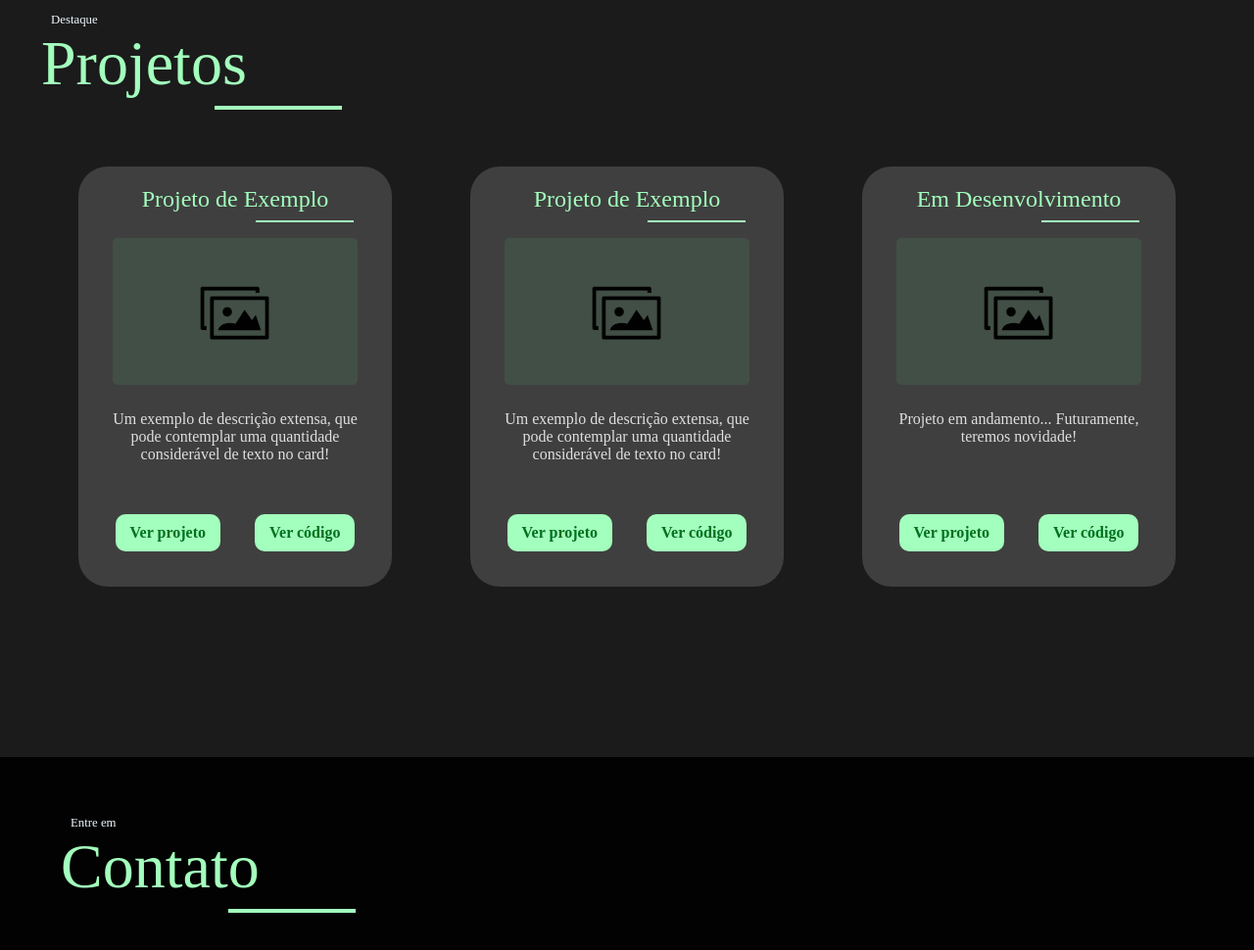
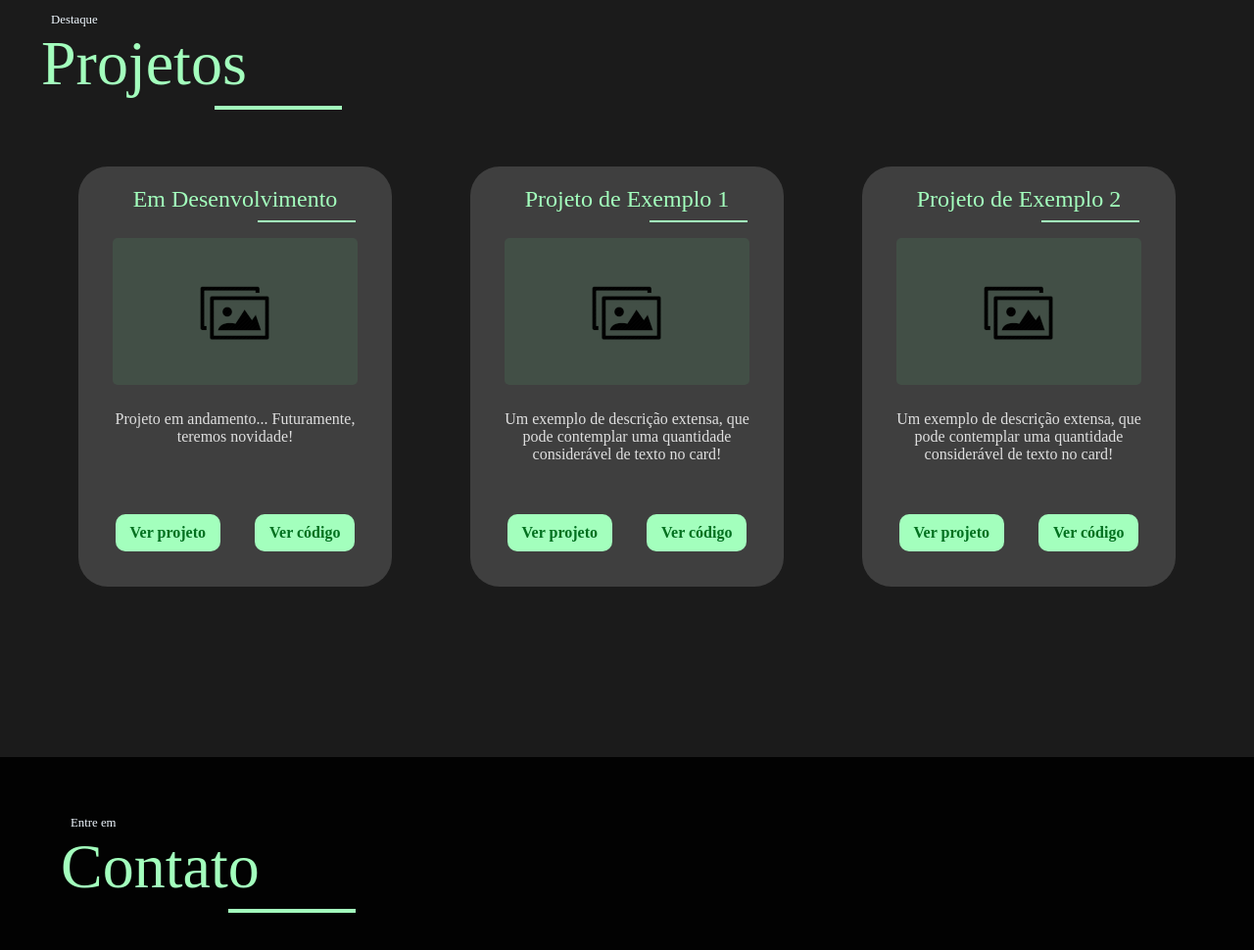
Before and after one commit to lucasaguiar-la/portfolio, a website with bundled scripts: page public/index.html in a window 1280 px wide. Shown: the part 827-1797 px from the top of the page at 98% size. Built offline with nearby package versions, Linux system fonts and the light colour scheme; files whose address does not match are found by name; a web font is replaced by a local one.

Commit message:
refac: Atualização do módulo addCards.js

```diff
--- a/public/assets/css/general.css
+++ b/public/assets/css/general.css
@@ -45,7 +45,7 @@ h2 {
 
 /*[TRANSIÇÃO]*/
 .header, .menu-header, .sessao-home, .home-imagem {
-  transition: 0.6s;
+  transition: 0.4s;
 }
 
 /*[ABERTURA NO LOADING DA PÁGINA]*/
--- a/public/assets/js/main.js
+++ b/public/assets/js/main.js
@@ -1,15 +1,18 @@
 import { ThemeManager } from './modules/switchs.js';
 import { FadeInManager } from './modules/fadeIn.js';
+import { CardManager } from './modules/addCards.js';
 
 class App {
     constructor() {
         this.themeManager = new ThemeManager();
         this.fadeInManager = new FadeInManager();
+        this.cardManager = new CardManager();
     }
 
     init() {
         this.themeManager.init();
         this.fadeInManager.init();
+        this.cardManager.init();
     }
 }
 
--- a/public/assets/js/modules/addCards.js
+++ b/public/assets/js/modules/addCards.js
@@ -1,67 +1,62 @@
-function adicionarCard(titulo, imagemSrc, descricao, linkProjeto, linkCodigo) {
-    const card = document.createElement('div');
-    card.className = 'card-projetos fade-in';
+export class CardManager {
+    constructor() {
+        this.containerCards = document.querySelector('.container-cards');
+        this.cardEmDesenvolvimento = document.getElementById('card-em-desenvolvimento');
+        this.projects = [
+            {
+                titulo: 'Projeto de Exemplo 1',
+                imagemSrc: './assets/images/geral/exemplo-projeto.png',
+                descricao: 'Um exemplo de descrição extensa, que pode contemplar uma quantidade considerável de texto no card!',
+                linkProjeto: '#',
+                linkCodigo: '#'
+            },
+            {
+                titulo: 'Projeto de Exemplo 2',
+                imagemSrc: './assets/images/geral/exemplo-projeto.png',
+                descricao: 'Um exemplo de descrição extensa, que pode contemplar uma quantidade considerável de texto no card!',
+                linkProjeto: '#',
+                linkCodigo: '#'
+            },
+            // Outros projetos aqui
+        ];
+    }
 
-    // [ELEMENTOS DO TITULO E IMG]
-    const cardTitulo = document.createElement('div');
-    cardTitulo.className = 'card-titulo';
-    const h3 = document.createElement('h3');
-    h3.textContent = titulo;
-    const img = document.createElement('img');
-    img.src = imagemSrc;
-    img.alt = `Imagem do projeto ${titulo}`;
-    img.className = 'card-imagem';
+    createCardElement({ titulo, imagemSrc, descricao, linkProjeto, linkCodigo }) {
+        const template = `
+            <div class="card-projetos fade-in start">
+                <div class="card-titulo">
+                    <h3>${titulo}</h3>
+                    <img src="${imagemSrc}" alt="Imagem do projeto ${titulo}" class="card-imagem">
+                </div>
+                <div class="card-descricao">
+                    <p>${descricao}</p>
+                </div>
+                <div class="card-botoes">
+                    <a href="${linkProjeto}" class="botoes-card" target="_blank" rel="noopener noreferrer">Ver projeto</a>
+                    <a href="${linkCodigo}" class="botoes-card" target="_blank" rel="noopener noreferrer">Ver código</a>
+                </div>
+            </div>
+        `;
 
-    cardTitulo.appendChild(h3);
-    cardTitulo.appendChild(img);
+        const card = document.createElement('div');
+        card.innerHTML = template.trim();
+        return card.firstElementChild;
+    }
 
-    // [ELEMENTOS DA DESCRIÇÃO]
-    const cardDescricao = document.createElement('div');
-    cardDescricao.className = 'card-descricao';
-    const p = document.createElement('p');
-    p.textContent = descricao;
-    cardDescricao.appendChild(p);
+    adicionarCard(projectData) {
+        const card = this.createCardElement(projectData);
 
-    // [DEFINE OS LINKS E OS BOTÕES PARA O PROJETO]
-    const cardBotoes = document.createElement('div');
-    cardBotoes.className = 'card-botoes';
-    const linkProjetoElement = document.createElement('a');
-    linkProjetoElement.href = linkProjeto;
-    linkProjetoElement.className = 'botoes-card';
-    linkProjetoElement.textContent = 'Ver projeto';
+        const firstCard = this.containerCards.firstElementChild;
+        if (firstCard) {
+            this.containerCards.insertBefore(card, firstCard.nextSibling);
+        } else {
+            this.containerCards.appendChild(card);
+        }
+    }
 
-    const linkCodigoElement = document.createElement('a');
-    linkCodigoElement.href = linkCodigo;
-    linkCodigoElement.className = 'botoes-card';
-    linkCodigoElement.textContent = 'Ver código';
-
-    cardBotoes.appendChild(linkProjetoElement);
-    cardBotoes.appendChild(linkCodigoElement);
-
-    // [MONTA O CARD]
-    card.appendChild(cardTitulo);
-    card.appendChild(cardDescricao);
-    card.appendChild(cardBotoes);
-
-    // [ENCONTRA O CARD "Em Desenvolvimento"]
-    const cardEmDesenvolvimento = document.getElementById('card-em-desenvolvimento');
-
-    // [INSERE O NOVO CARD ANTES DO ÚLTIMO CARD]
-    cardEmDesenvolvimento.parentNode.insertBefore(card, cardEmDesenvolvimento);
+    init() {
+        [...this.projects].reverse().forEach(project => {
+            this.adicionarCard(project);
+        });
+    }
 }
-
-// Exemplo de uso
-adicionarCard(
-    'Projeto de Exemplo',
-    './assets/images/geral/exemplo-projeto.png',
-    'Um exemplo de descrição extensa, que pode contemplar uma quantidade considerável de texto no card!',
-    '#',
-    '#'
-);
-adicionarCard(
-    'Projeto de Exemplo',
-    './assets/images/geral/exemplo-projeto.png',
-    'Um exemplo de descrição extensa, que pode contemplar uma quantidade considerável de texto no card!',
-    '#',
-    '#'
-);
--- a/public/index.html
+++ b/public/index.html
@@ -96,9 +96,6 @@
       </footer>
     </div>
 
-    <script type="module" src="./assets/js/modules/fadeIn.js"></script>
     <script type="module" src="./assets/js/main.js"></script>
-    <script type="module" src="./assets/js/modules/addCards.js"></script>
-    <script type="module" src="./assets/js/modules/emailForm.js"></script>
   </body>
 </html>
```
